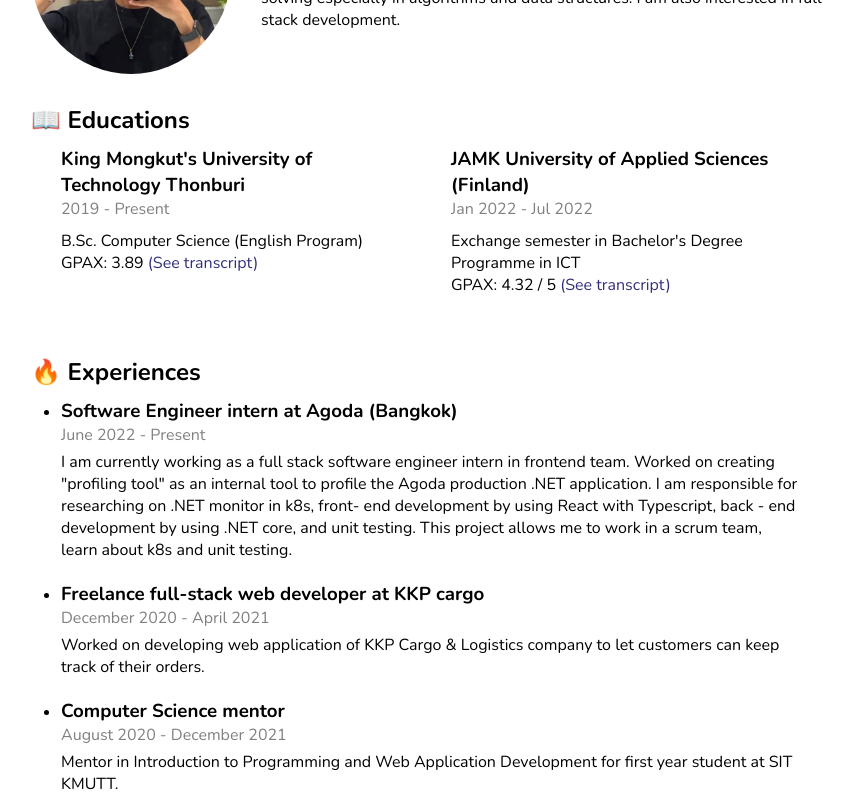
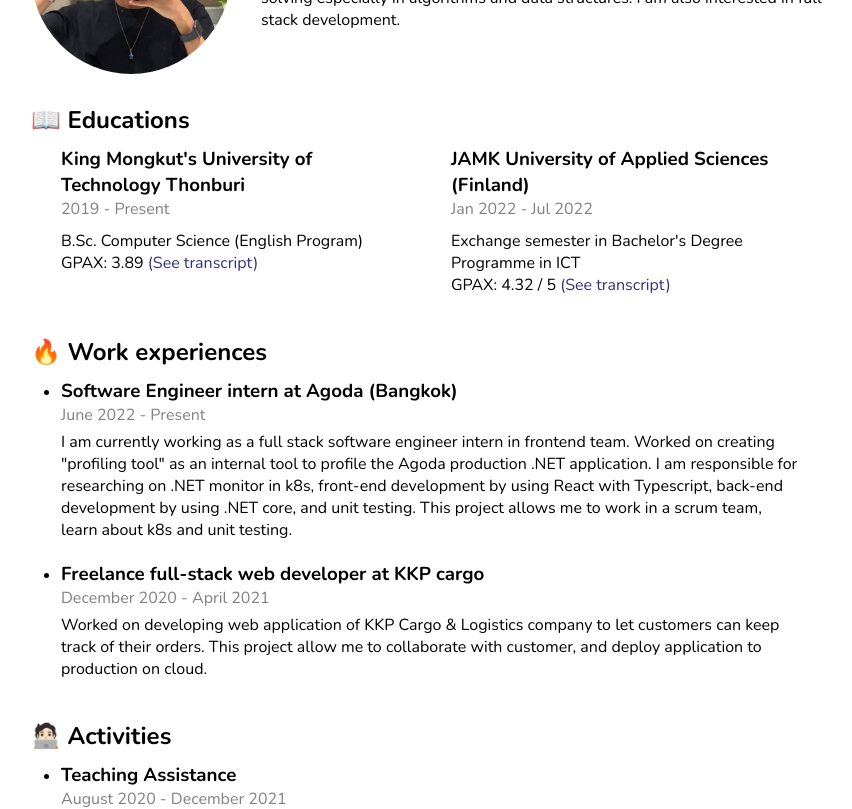
Before and after one commit to boyplus/thanaphon-dot-me, a React (Vite) app: page /about in a window 1280 px wide. Shown: the part 240-1049 px from the top of the page, without its empty margins (209-1061 px from the left). Built offline with nearby package versions, Linux system fonts and the light colour scheme.

Commit message:
change: about content structure

```diff
--- a/src/components/about/experience/Experience.tsx
+++ b/src/components/about/content/AboutContent.tsx
@@ -1,14 +1,16 @@
 import React from 'react';
 
-export interface IExperience {
+import './about-content-list.css';
+
+export interface IAboutContent {
   title: string;
   period: string;
   description: string;
 }
 
-const Experience: React.FC<IExperience> = ({ title, period, description }) => {
+const AboutContent: React.FC<IAboutContent> = ({ title, period, description }) => {
   return (
-    <div className='experience'>
+    <div className='about-content'>
       <h3>{title}</h3>
       <p className='grey'>{period}</p>
       <div style={{ height: '5px' }}></div>
@@ -17,4 +19,4 @@ const Experience: React.FC<IExperience> = ({ title, period, description }) => {
   );
 }
 
-export default Experience;
+export default AboutContent;
--- /dev/null
+++ b/src/components/about/content/AboutContentList.tsx
@@ -0,0 +1,29 @@
+import React from 'react';
+import AboutContent, { IAboutContent } from './AboutContent';
+
+import './about-content-list.css';
+
+interface ExperiencesProps {
+  header: string;
+  items: IAboutContent[];
+}
+
+const AboutContentList: React.FC<ExperiencesProps> = ({ header, items }) => {
+
+  const experienceList = items.map(item => {
+    return <li key={item.title}>
+      <AboutContent {...item} />
+    </li>
+  });
+
+  return (
+    <div className='about-content-list-container'>
+      <h2>{header}</h2>
+      <ul className='about-content-list'>
+        {experienceList}
+      </ul>
+    </div>
+  );
+}
+
+export default AboutContentList;
--- /dev/null
+++ b/src/components/about/content/about-content-data.ts
@@ -0,0 +1,40 @@
+import { IAboutContent } from './AboutContent';
+
+const workExperiences: IAboutContent[] = [
+  {
+    title: 'Software Engineer intern at Agoda (Bangkok)',
+    period: 'June 2022 - Present',
+    description: `I am currently working as a full stack software engineer intern in frontend team.
+      Worked on creating "profiling tool" as an internal tool to profile the Agoda production .NET application. I am responsible for researching on .NET monitor in k8s, front-end development by using React with Typescript, back-end development by using .NET core, and unit testing. This project allows me to work in a scrum team, learn about k8s and unit testing.`,
+  },
+
+  {
+    title: 'Freelance full-stack web developer at KKP cargo',
+    period: 'December 2020 - April 2021',
+    description: `Worked on developing web application of KKP Cargo & Logistics company to let customers can keep track of their orders. This project allow me to collaborate with customer, and deploy application to production on cloud.`,
+  },
+];
+
+const activityExperiences: IAboutContent[] = [
+  {
+    title: 'Teaching Assistance',
+    period: 'August 2020 - December 2021',
+    description: `I was a mentor in Introduction to programming and Web application development course for the first year student at SIT KMUTT. I was responsible for teaching Java with OOP concept, reviewing questions for quiz, and teaching basic of React.`,
+  },
+
+  {
+    title: 'Core team of GDSC KMUTT',
+    period: 'September 2020 - May 2022',
+    description: `Written contents about Google services and SDGs. The topic that I published on facebook page are Basic ideas of how Google Maps work, Basic of Google Map APIs, and Brief of Sustainable Development Goals.`,
+  },
+];
+
+const awards: IAboutContent[] = [
+  {
+    title: 'Programming Competition Thailand National',
+    period: '2019',
+    description: `🥇Gold medal (1st place)`,
+  },
+];
+
+export { workExperiences, activityExperiences, awards };
--- a/src/components/about/experience/experiences.css
+++ b/src/components/about/content/about-content-list.css
@@ -1,8 +1,8 @@
-.experiences-container {
+.about-content-list-container {
   margin-top: 30px;
 }
 
-.experience-list {
+.about-content-list {
   padding: 10px 30px;
   display: flex;
   flex-direction: column;
--- a/src/components/about/education/educations.css
+++ b/src/components/about/education/educations.css
@@ -3,7 +3,7 @@
 }
 
 .education-list {
-  padding: 10px 30px;
+  padding: 10px 30px 0px 30px;
   display: flex;
   flex-wrap: wrap;
   justify-content: space-between;
@@ -11,5 +11,5 @@
 
 .education {
   max-width: 350px;
-  margin-bottom: 20px;
+  margin-bottom: 10px;
 }
--- a/src/components/about/experience/Experiences.tsx
+++ /dev/null
@@ -1,25 +0,0 @@
-import React from 'react';
-import Experience from './Experience';
-import experiences from './experiences-data';
-
-import './experiences.css';
-
-const Experiences: React.FC = () => {
-
-  const experienceList = experiences.map(experience => {
-    return <li key={experience.title}>
-      <Experience {...experience} />
-    </li>
-  });
-
-  return (
-    <div className='experiences-container'>
-      <h2>🔥 Experiences</h2>
-      <ul className='experience-list'>
-        {experienceList}
-      </ul>
-    </div>
-  );
-}
-
-export default Experiences;
--- a/src/components/about/experience/experiences-data.ts
+++ /dev/null
@@ -1,30 +0,0 @@
-import { IExperience } from './Experience';
-
-const experiences: IExperience[] = [
-  {
-    title: 'Software Engineer intern at Agoda (Bangkok)',
-    period: 'June 2022 - Present',
-    description: `I am currently working as a full stack software engineer intern in frontend team.
-      Worked on creating "profiling tool" as an internal tool to profile the Agoda production .NET application. I am responsible for researching on .NET monitor in k8s, front- end development by using React with Typescript, back - end development by using .NET core, and unit testing. This project allows me to work in a scrum team, learn about k8s and unit testing.`,
-  },
-
-  {
-    title: 'Freelance full-stack web developer at KKP cargo',
-    period: 'December 2020 - April 2021',
-    description: `Worked on developing web application of KKP Cargo & Logistics company to let customers can keep track of their orders.`,
-  },
-
-  {
-    title: 'Computer Science mentor',
-    period: 'August 2020 - December 2021',
-    description: `Mentor in Introduction to Programming and Web Application Development for first year student at SIT KMUTT.`,
-  },
-
-  {
-    title: 'Core team of GDSC KMUTT',
-    period: 'September 2020 - May 2022',
-    description: `Mentor in Introduction to Programming and Web Application Development for first year student at SIT KMUTT.`,
-  },
-];
-
-export default experiences;
--- a/src/pages/about/About.tsx
+++ b/src/pages/about/About.tsx
@@ -3,7 +3,10 @@ import './about.css';
 import Layout from '@/components/layout/Layout';
 import Bio from '@/components/about/bio/Bio';
 import Educations from '@/components/about/education/Educations';
-import Experiences from '@/components/about/experience/Experiences';
+import AboutContentList from '@/components/about/content/AboutContentList';
+
+import { workExperiences, activityExperiences } from '@/components/about/content/about-content-data';
+
 
 const About: React.FC = () => {
   return (
@@ -11,7 +14,8 @@ const About: React.FC = () => {
       <div className='about'>
         <Bio />
         <Educations />
-        <Experiences />
+        <AboutContentList header="🔥 Work experiences" items={workExperiences} />
+        <AboutContentList header="🧑🏻‍💻 Activities" items={activityExperiences} />
       </div>
     </Layout>
   )
```
